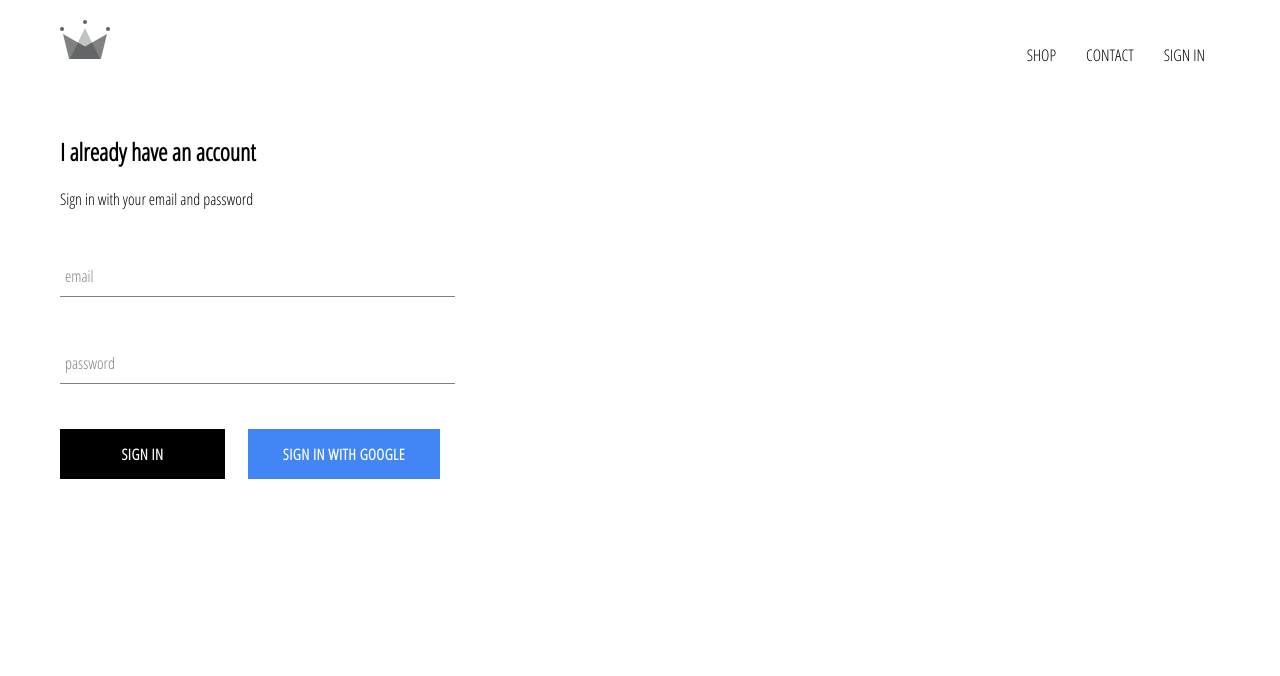
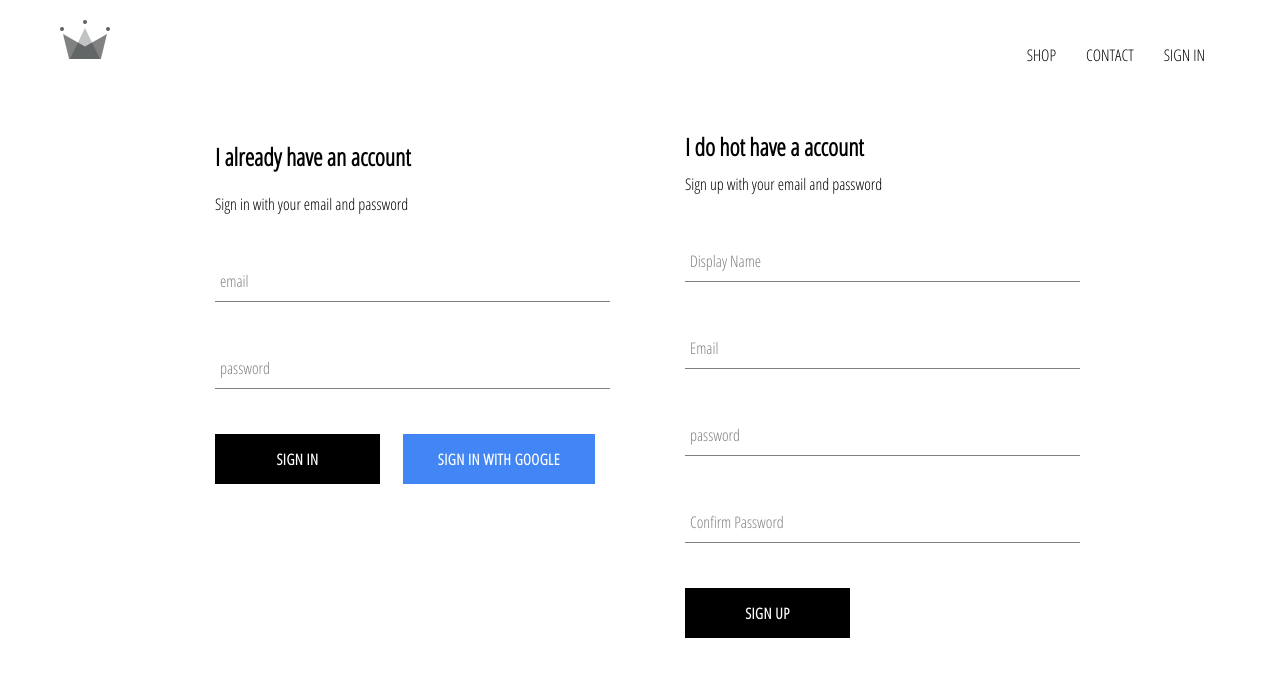
Before and after one commit to pgdeepak91/my-project-crown, a React (Create React App) app: page /signin in a window 1280 px wide. Shown: the top 676 px of the page. Built offline with nearby package versions, Linux system fonts and the light colour scheme; no server answers.

Commit message:
implemented firebase utils included ability to store authenticated user into firebase database

```diff
--- a/src/App.js
+++ b/src/App.js
@@ -7,7 +7,7 @@ import ShopPage from './pages/shop/shop.component'
 import Header from './components/header/header.component';
 import SignInAndSignUpPage from './pages/sign-in-and-sign-up/sign-in-and-sign-up.component';
 
-import { auth } from './firebase/firebase.utils'
+import { auth, createUserProfileDocument } from './firebase/firebase.utils'
 
 class App extends React.Component {
 
@@ -22,10 +22,25 @@ class App extends React.Component {
   unsubscibeFromAuth = null;
 
   componentDidMount(){
-    this.unsubscibeFromAuth = auth.onAuthStateChanged(user => {
-      this.setState({currentUser:user});
+    this.unsubscibeFromAuth = auth.onAuthStateChanged(async userAuth => {
+      if(userAuth) {
+        const userRef = await createUserProfileDocument(userAuth);
 
-      console.log(user);
+        userRef.onSnapshot(snapShot => {
+          this.setState({
+            currentUser:{
+              id:snapShot.id,
+              ...snapShot.data()
+            }
+          })
+          console.log(this.state)
+        });
+
+      }
+       this.setState({currentUser:userAuth});
+      //this.setState({currentUser:user});
+
+      //console.log(user);
     })
   }
 
--- /dev/null
+++ b/src/components/sign-up/sign-up.component.jsx
@@ -0,0 +1,108 @@
+import React from 'react';
+
+import FormInput from '../form-input/form-input.component';
+import CustomButton from '../custom-button/custom-button.component';
+
+import {auth, createUserProfileDocument} from '../../firebase/firebase.utils'
+
+import './sign-up.styles.scss';
+
+class SignUp extends React.Component {
+    constructor(){
+        super();
+
+        this.state = {
+            displayName:'',
+            email:'',
+            password:'',
+            confirmPassword:''
+        }
+    }
+
+    handleSubmit = async event => {
+        event.preventDefault();
+
+        const {displayName,email,password,confirmPassword} = this.state;
+
+        if (password !== confirmPassword) {
+            alert("passwords don't match");
+            return;
+          }
+
+          try {
+
+            const{ user } = await auth.createUserWithEmailAndPassword(email,password);
+
+            await createUserProfileDocument(user,{displayName});
+            this.setState({
+                displayName:'',
+                email:'',
+                password:'',
+                confirmPassword:''
+            })
+          } catch(error){
+            console.log(error);
+          }
+    }
+    handleChange = event => {
+        const { name, value } = event.target;
+
+        this.setState({ [name]: value });
+      };
+    render(){
+        const {displayName,email,password,confirmPassword} = this.state;
+        return(
+            <div className='sign-up'>
+                <h2 className='title'>
+                    I do hot have a account
+                </h2>
+                <span>Sign up with your email and password</span>
+                <form className='sign-up-form' onSubmit={this.handleSubmit}>
+                    <FormInput
+                        type='text'
+                        name='displayName'
+                        defaultValue={displayName}
+                        onChange={this.handleChange}
+                        label='Display Name'
+                        required
+                    >
+
+                    </FormInput>
+                    <FormInput
+                        type='text'
+                        name='email'
+                        defaultValue={email}
+                        onChange={this.handleChange}
+                        label='Email'
+                        required
+                    >
+
+                    </FormInput>
+                    <FormInput
+                        type='password'
+                        name='password'
+                        defaultValue={password}
+                        onChange={this.handleChange}
+                        label='password'
+                        required
+                    >
+
+                    </FormInput>
+                    <FormInput
+                        type='password'
+                        name='confirmPassword'
+                        defaultValue={confirmPassword}
+                        onChange={this.handleChange}
+                        label='Confirm Password'
+                        required
+                    >
+
+                    </FormInput>
+                    <CustomButton type='submit'>SIGN UP</CustomButton>
+                </form>
+            </div>
+        )
+    }
+}
+
+export default SignUp;
--- /dev/null
+++ b/src/components/sign-up/sign-up.styles.scss
@@ -0,0 +1,9 @@
+.sign-up {
+    display: flex;
+    flex-direction: column;
+    width: 380px;
+
+    .title{
+        margin: 10px 0;
+    }
+}
--- a/src/firebase/firebase.utils.js
+++ b/src/firebase/firebase.utils.js
@@ -11,7 +11,35 @@ const config= {
     messagingSenderId: "487482984875",
     appId: "1:487482984875:web:d5e286fd56760c5826eaee",
     measurementId: "G-D8EPDX9XJK"
-  }
+  };
+
+  export const createUserProfileDocument = async (userAuth, additionalData) => {
+      if(!userAuth) return;
+
+      const userRef = firestore.doc(`users/${userAuth.uid}`);
+
+      const snapShot = await userRef.get();
+
+      if(!snapShot.exists) {
+          const { displayName, email } = userAuth;
+          const createdAt = new Date();
+
+          try {
+            await userRef.set({
+                displayName,
+                email,
+                createdAt,
+                ...additionalData
+            })
+          } catch(error){
+              console.log('error creating user',error.mesaage);
+
+          }
+      }
+
+      return userRef;
+  };
+
 
   firebase.initializeApp(config);
 
--- a/src/pages/sign-in-and-sign-up/sign-in-and-sign-up.component.jsx
+++ b/src/pages/sign-in-and-sign-up/sign-in-and-sign-up.component.jsx
@@ -1,10 +1,15 @@
 import React from 'react';
 
 import SignIn from '../../components/sign-in/sign-in.component';
+import SignUp from '../../components/sign-up/sign-up.component';
+
 import './sign-in-and-sign-up.styles.scss';
 
 const SignInAndSignUpPage = () => (
-    <div className='sign-in-and-sign-up'><SignIn></SignIn></div>
+    <div className='sign-in-sign-up'>
+        <SignIn></SignIn>
+        <SignUp></SignUp>
+        </div>
 )
 
 export default SignInAndSignUpPage;
--- a/src/pages/sign-in-and-sign-up/sign-in-and-sign-up.styles.scss
+++ b/src/pages/sign-in-and-sign-up/sign-in-and-sign-up.styles.scss
@@ -0,0 +1,7 @@
+.sign-in-sign-up {
+    width: 850px;
+    display: flex;
+    justify-content: space-between;
+    margin: 30px auto;
+
+}
```
